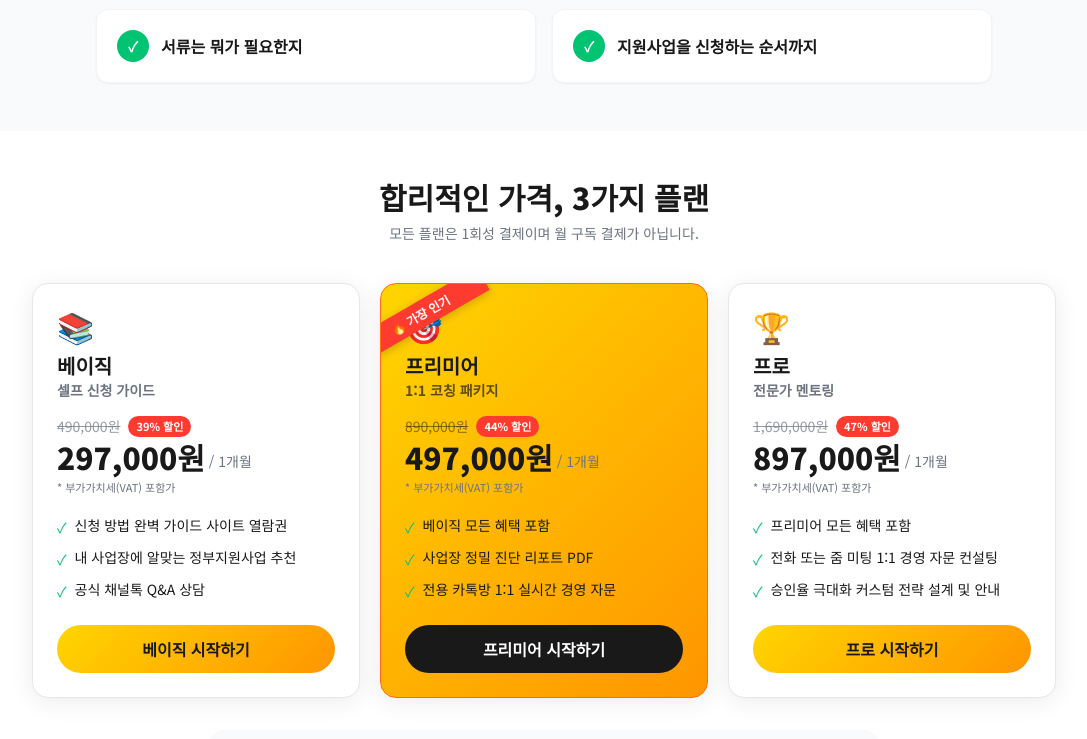
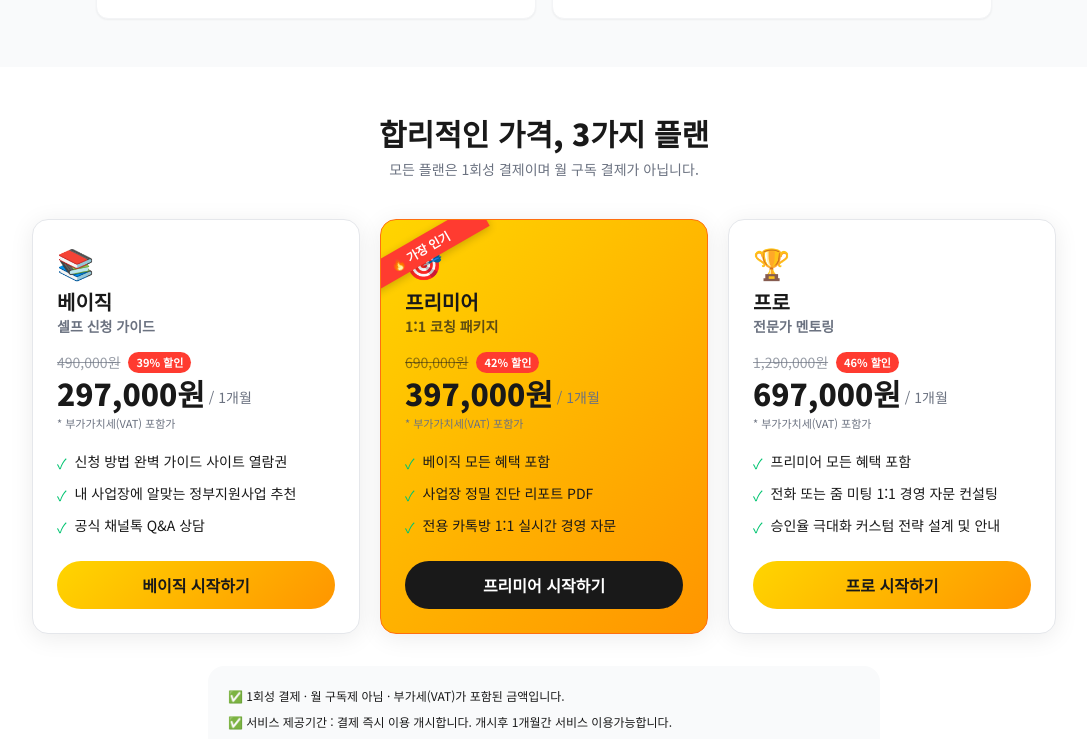
Before and after one commit to ppfa26/PPFA26, a Next.js app: page / in a window 1280 px wide. Shown: the part 1107-1846 px from the top of the page, without its empty margins (96-1183 px from the left). Built offline with nearby package versions, Linux system fonts and the light colour scheme; no server answers; a web font is replaced by a local one.

Commit message:
가격 재설정 (프리미어 397,000·프로 697,000) + 히어로 헤드라인 크기 축소

```diff
--- a/src/app/page.tsx
+++ b/src/app/page.tsx
@@ -115,7 +115,7 @@ export default function Home() {
             <Editable
               id="hero-headline-v2"
               as="h1"
-              className="break-keep text-[22px] font-black leading-tight text-brand-dark xs:text-[26px] sm:text-5xl"
+              className="break-keep text-[19px] font-black leading-tight text-brand-dark xs:text-[22px] sm:text-4xl"
             >
               너무나도 복잡한 정부지원사업,
               <br />
--- a/src/lib/products.ts
+++ b/src/lib/products.ts
@@ -1,4 +1,4 @@
-// 상품 구성 (확정 가격: 297,000 / 497,000 / 897,000, 모두 부가세 포함가)
+// 상품 구성 (확정 가격: 297,000 / 397,000 / 697,000, 모두 부가세 포함가)
 // originalPrice = 정가(앵커링용 취소선), monthly = 12개월 환산 참고 표기
 export type Tier = {
   id: "basic" | "premier" | "pro";
@@ -43,12 +43,12 @@ export const TIERS: Tier[] = [
     icon: "🎯",
     name: "프리미어",
     subtitle: "1:1 코칭 패키지",
-    price: 497000,
-    priceLabel: "497,000원",
-    originalPrice: 890000,
-    originalPriceLabel: "890,000원",
-    discountLabel: "44% 할인",
-    monthlyLabel: "월 41,420원",
+    price: 397000,
+    priceLabel: "397,000원",
+    originalPrice: 690000,
+    originalPriceLabel: "690,000원",
+    discountLabel: "42% 할인",
+    monthlyLabel: "월 33,080원",
     period: "1개월",
     popular: true,
     features: [
@@ -63,12 +63,12 @@ export const TIERS: Tier[] = [
     icon: "🏆",
     name: "프로",
     subtitle: "전문가 멘토링",
-    price: 897000,
-    priceLabel: "897,000원",
-    originalPrice: 1690000,
-    originalPriceLabel: "1,690,000원",
-    discountLabel: "47% 할인",
-    monthlyLabel: "월 74,750원",
+    price: 697000,
+    priceLabel: "697,000원",
+    originalPrice: 1290000,
+    originalPriceLabel: "1,290,000원",
+    discountLabel: "46% 할인",
+    monthlyLabel: "월 58,080원",
     period: "1개월",
     popular: false,
     features: [
```
